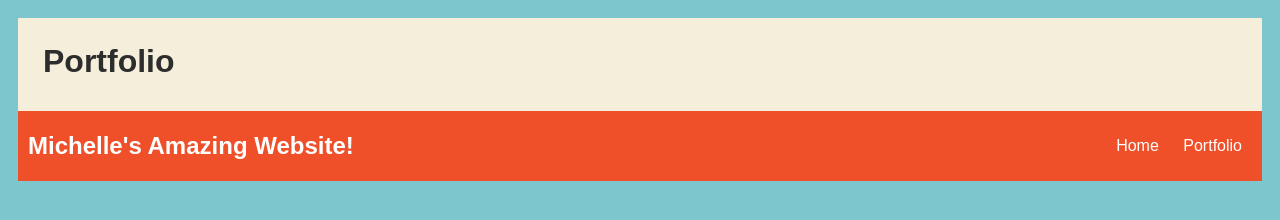
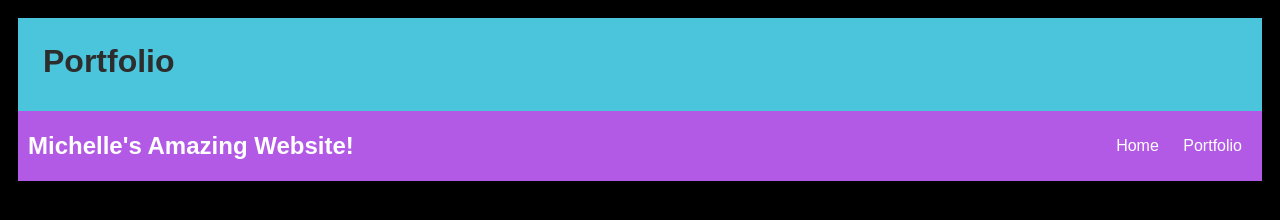
Before and after one commit to msnowden2/msnowden2.github.io, a plain HTML site: page portfolio.html in a window 1280 px wide. Drawn offline with nearby package versions, Linux system fonts and the light colour scheme; no server answers.

Commit message:
add portfolio.html

```diff
--- a/portfolio.html
+++ b/portfolio.html
@@ -4,7 +4,7 @@
         <title> Michelle's Amazing Website!</title>
         <style type="text/css">
             body {
-                background: rgb(125, 198, 205);
+                background: rgb(0, 0, 0);
                 color: rgb(45, 45, 45);
                 padding: 10px;
                 font-family: arial;
@@ -23,7 +23,7 @@
 
             /* navigation menu */
             nav {
-                background: rgb(239, 80, 41);
+                background:  rgb(178, 89, 229);
                 margin: 0 auto;
                 display: flex;
                 padding: 10px;
@@ -48,7 +48,7 @@
 
             /* main container area beneath menu */
             main {
-                background: rgb(245, 238, 219);
+                background: rgb(74, 197, 219);
                 display: flex;
             }
             .content {
```
